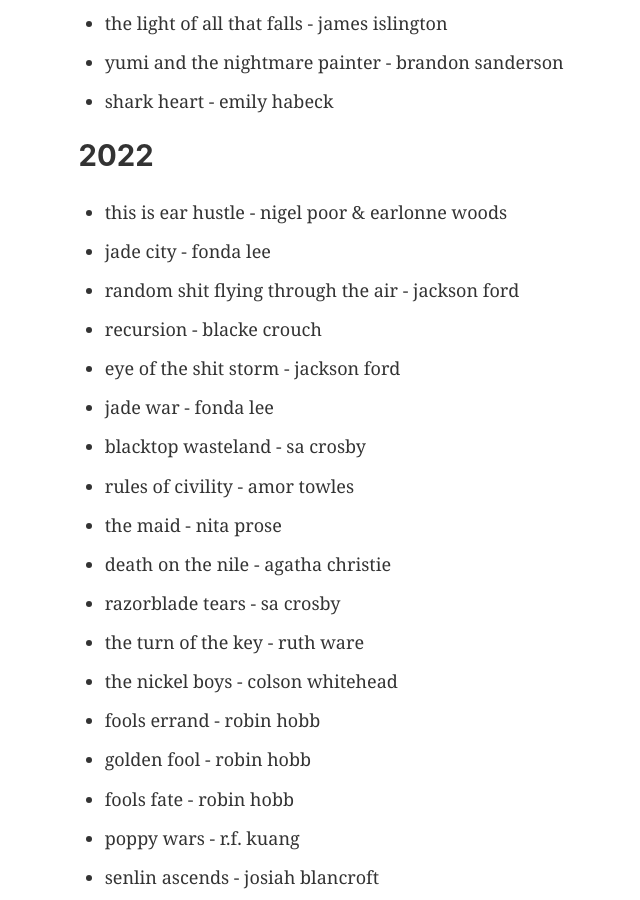
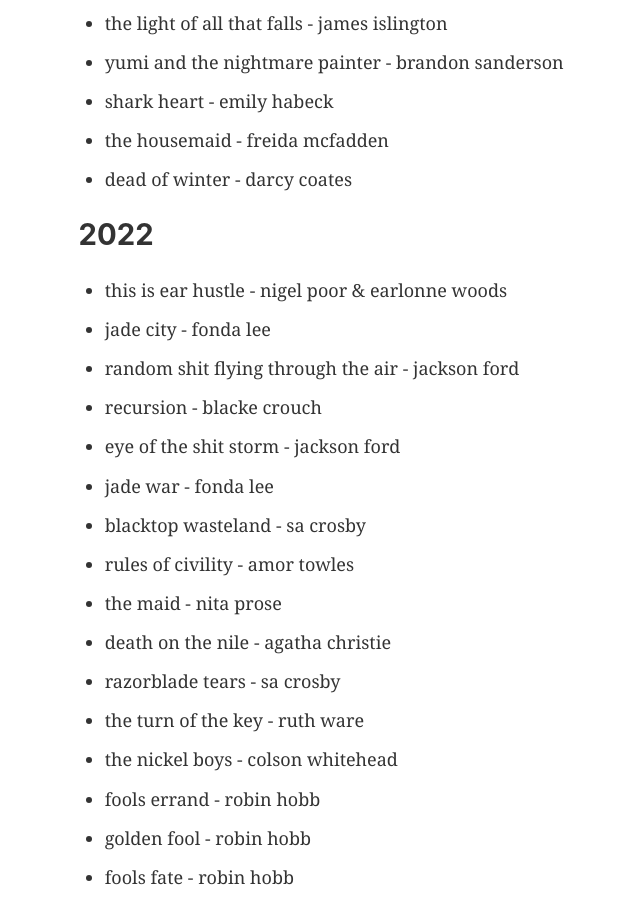
Before and after one commit to jakeols/ols-engineer, a Gatsby site: page /books in a window 1280 px wide. Shown: the part 2572-3472 px from the top of the page, without its empty margins (101-741 px from the left). Built offline with nearby package versions, Linux system fonts and the light colour scheme; Gatsby itself is replaced by a stand-in of ours.

Commit message:
thriller season

```diff
--- a/src/pages/books.js
+++ b/src/pages/books.js
@@ -72,6 +72,8 @@ const BooksPage = () => (
       <li>the light of all that falls - james islington</li>
       <li>yumi and the nightmare painter - brandon sanderson</li>
       <li>shark heart - emily habeck</li>
+      <li>the housemaid - freida mcfadden</li>
+      <li>dead of winter - darcy coates</li>
     </ul>
     <h2>2022</h2>
     <ul>
```
